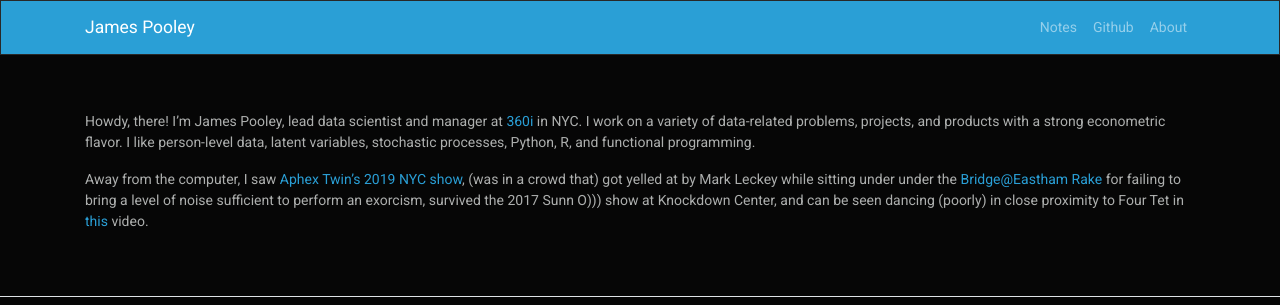
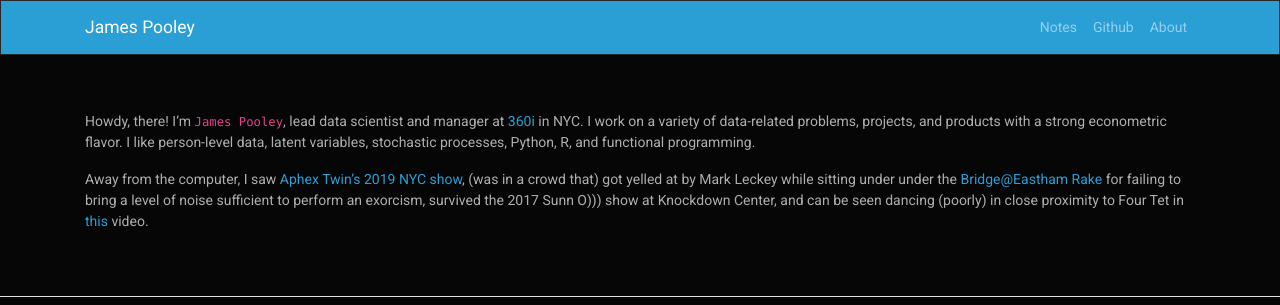
Before and after one commit to jamespooley/archived-jamespooley.github.io, a Jekyll site: the page built from about.md, in a window 1280 px wide. Shown: the top 305 px of the page. Built offline with Jekyll 4.4.1, drawn with Linux system fonts in a browser that asks for light colours; our own code applies the rules of GitHub Pages for plain Markdown files.

Commit message:
Add some color to my name

```diff
--- a/about.md
+++ b/about.md
@@ -1,4 +1,4 @@
-Howdy, there! I'm James Pooley, lead data scientist and manager at [360i](https://360i.com/capabilities/analytics/) in NYC. I work on a variety of
+Howdy, there! I'm `James Pooley`, lead data scientist and manager at [360i](https://360i.com/capabilities/analytics/) in NYC. I work on a variety of
 data-related problems, projects, and products with a strong econometric flavor. I like person-level data, latent variables, stochastic processes, Python, R, and functional programming.
 
 Away from the computer, I saw [Aphex Twin's 2019 NYC show](https://www.artforum.com/music/sasha-frere-jones-on-aphex-twin-s-show-at-avant-gardener-79488), (was in a crowd
```
